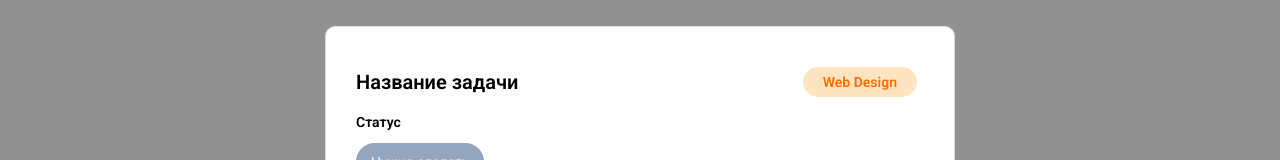
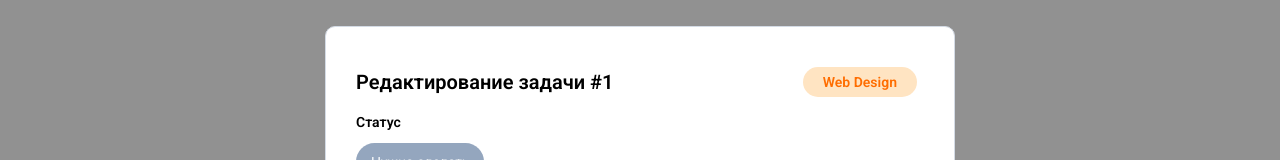
Before and after one commit to umipunkin/skypro-kanban, a Vue app: page /tasks/1/edit in a window 1280 px wide. Shown: the part 125-285 px from the top of the page. Built offline with nearby package versions, Linux system fonts and the light colour scheme; sample sign-in values are in the browser's storage.

Commit message:
Внес изменения согласно правкам: Добавил отображение ID, заменил ссылку на router-link

```diff
--- a/src/components/AppHeader.vue
+++ b/src/components/AppHeader.vue
@@ -1,43 +1,3 @@
-<!-- <script setup>
-import { useRouter } from 'vue-router'
-import { logout } from '@/utils/auth'
-
-const router = useRouter()
-
-const handleLogout = () => {
-  logout()
-  router.push('/signin')
-}
-</script>
-
-<template>
-	<header class="header">
-	  <div class="container">
-		<div class="header__block">
-		  <div class="header__logo _show _light">
-			<a href="" target="_self"><img src="@/assets/images/logo.png" alt="logo"></a>
-		  </div>
-		  <nav class="header__nav">
-			<button class="header__btn-main-new _hover01" id="btnMainNew">
-			  <a href="#popNewCard">Создать новую задачу</a>
-			</button>
-			<a href="#user-set-target" class="header__user _hover02">Ivan Ivanov</a>
-			<div class="header__pop-user-set pop-user-set" id="user-set-target">
-			  <p class="pop-user-set__name">Ivan Ivanov</p>
-			  <p class="pop-user-set__mail">ivan.ivanov@gmail.com</p>
-			  <div class="pop-user-set__theme">
-				<p>Темная тема</p>
-				<input type="checkbox" class="checkbox" name="checkbox">
-			  </div>
-			  <button type="button" class="_hover03" @click="handleLogout"><a href="#popExit">Выйти</a></button>
-			</div>
-		  </nav>
-		</div>
-	  </div>
-	</header>
-  </template>
-   -->
-
 <script setup>
 import { getUser } from '@/utils/auth'
 import { ref, onMounted } from 'vue'
@@ -126,7 +86,7 @@ onMounted(() => {
   font-size: 14px;
   transition: background 0.2s ease;
   width: calc(100vw - 32px);
-  height: 40px;
+  height: 100%;
   left: 16px;
   bottom: 30px;
   top: auto;
--- a/src/components/TaskCard.vue
+++ b/src/components/TaskCard.vue
@@ -21,9 +21,9 @@ const onCardClick = () => router.push(`/tasks/${props.task.id}/edit`)
         <TaskMenuButton />
       </div>
       <div class="card__content">
-        <a href="#popBrowse" class="card__link">
-          <h3 class="card__title">{{ task.title }}</h3>
-        </a>
+        <router-link class="card__link" is="a" to="/">
+            <h3 class="card__title">{{ task.title }}</h3>
+          </router-link>
         <TaskDate :date="task.date" />
       </div>
     </div>
--- a/src/views/EditTaskView.vue
+++ b/src/views/EditTaskView.vue
@@ -6,7 +6,7 @@
         <div class="pop-browse__block">
           <div class="pop-browse__content">
             <div class="pop-browse__top-block">
-              <h3 class="pop-browse__ttl">Название задачи</h3>
+              <h3 class="pop-browse__ttl">Редактирование задачи #{{ taskId }}</h3>
               <div class="categories__theme theme-top _orange _active-category">
                 <p class="_orange">Web Design</p>
               </div>
@@ -169,6 +169,16 @@
 </template>
 
 <script setup>
+import { ref, onMounted } from 'vue'
+import { useRoute } from 'vue-router'
 import AppHeader from '@/components/AppHeader.vue'
 
+const route = useRoute()
+const taskId = ref(null)
+
+onMounted(() => {
+  taskId.value = route.params.id
+  console.log('Редактирование задачи с ID:', taskId.value)
+  // Здесь можно загрузить данные задачи для редактирования
+})
 </script>
--- a/src/views/ViewTaskView.vue
+++ b/src/views/ViewTaskView.vue
@@ -6,7 +6,7 @@
 					<div class="pop-browse__block">
 						<div class="pop-browse__content">
 							<div class="pop-browse__top-block">
-								<h3 class="pop-browse__ttl">Название задачи</h3>
+								<h3 class="pop-browse__ttl">Просмотр задачи #{{ taskId }}</h3>
 								<div class="categories__theme theme-top _orange _active-category">
 									<p class="_orange">Web Design</p>
 								</div>
@@ -142,5 +142,15 @@
   </template>
 
   <script setup>
+  import { ref, onMounted } from 'vue'
+  import { useRoute } from 'vue-router'
   import AppHeader from '@/components/AppHeader.vue'
+
+  const route = useRoute()
+  const taskId = ref(null)
+
+  onMounted(() => {
+	taskId.value = route.params.id
+	console.log('Просмотр задачи с ID:', taskId.value)
+  })
   </script>
```
